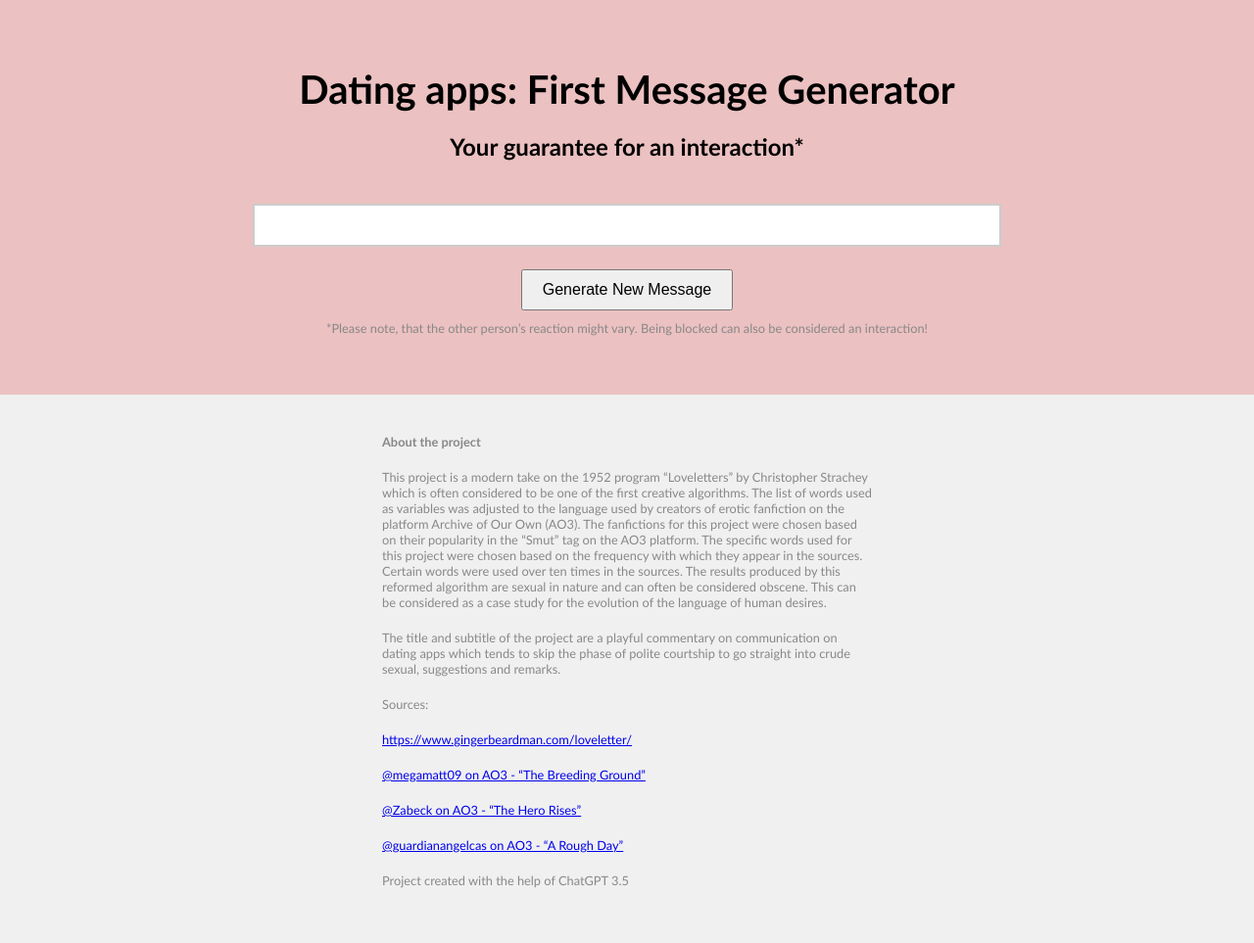
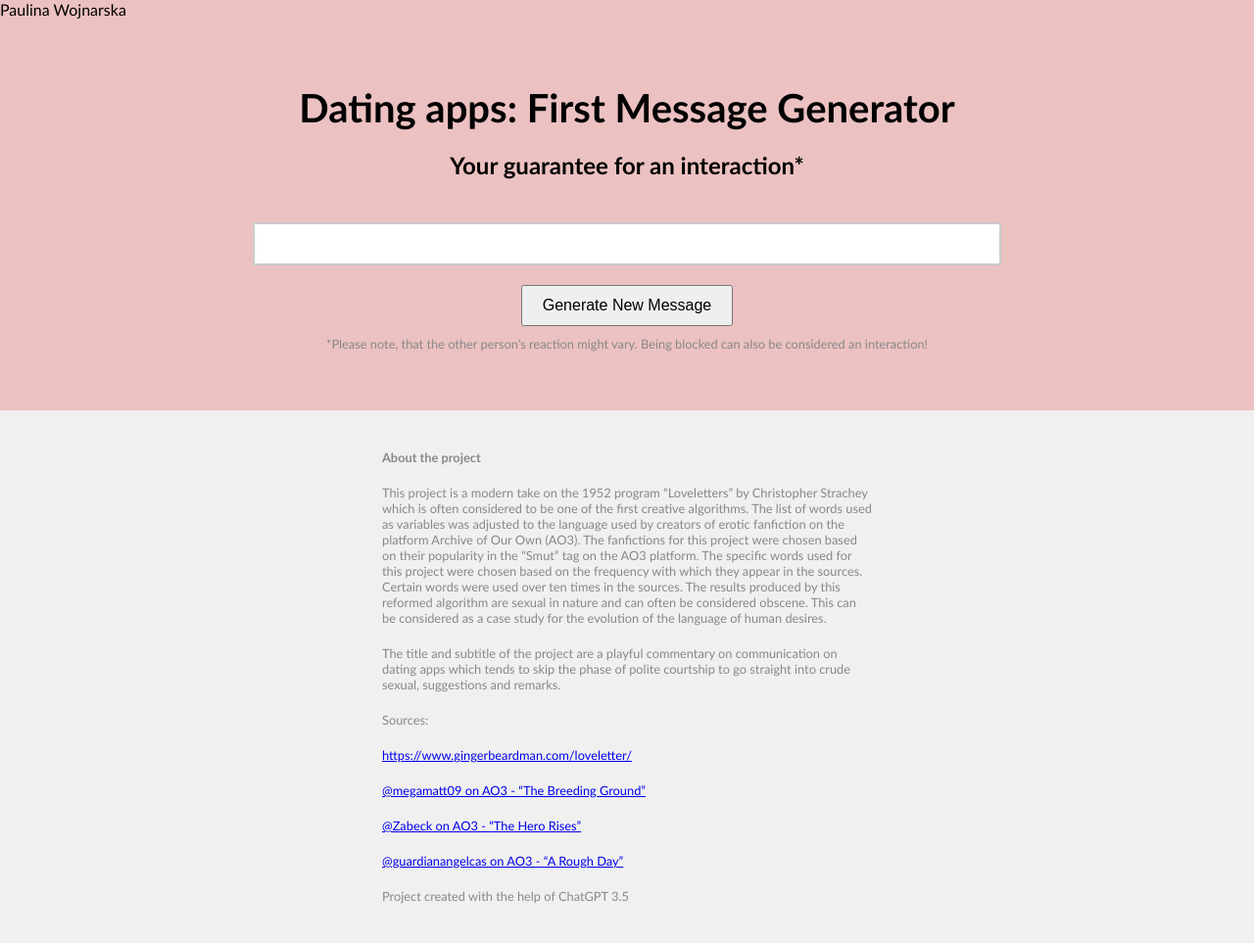
Before and after one commit to zwydra/first_message_generator, a Python web app: template templates/index.html in a window 1280 px wide. Shown: the whole page at 98% size. Before the commit the page ends 907 px from the top, so only its background shows below. Run offline with Jinja, Linux system fonts and the light colour scheme; the template is opened without the code that fills it, so the values that code supplies are empty.

Commit message:
Update index.html

```diff
--- a/templates/index.html
+++ b/templates/index.html
@@ -1,3 +1,4 @@
+Paulina Wojnarska
 <!DOCTYPE html>
 <html lang="en">
 <head>
```
